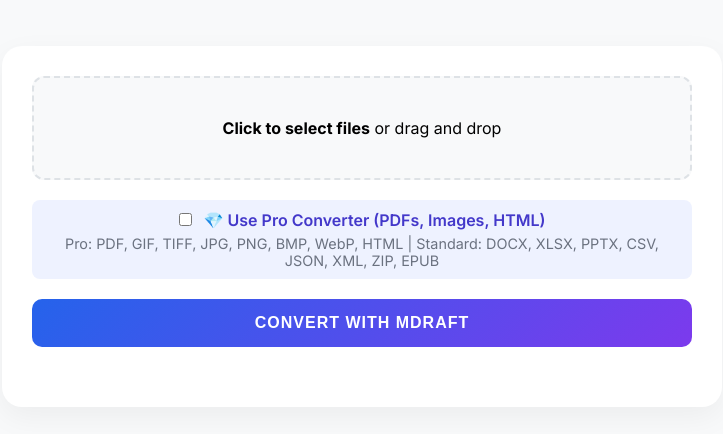
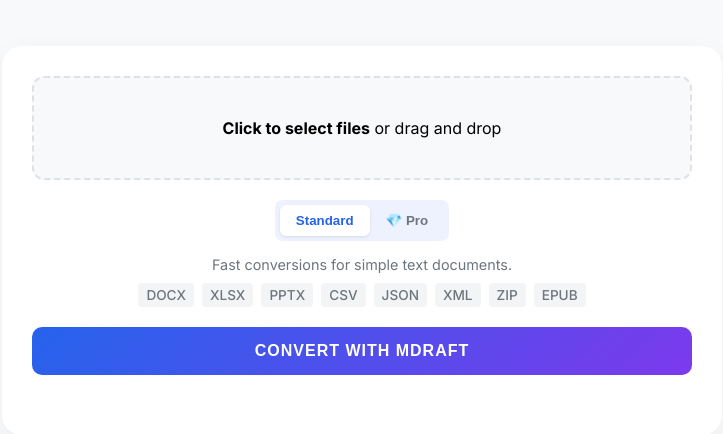
Before and after one commit to jmobrien1/document-markdown-converter, a Flask app: page / in a window 1280 px wide. Shown: the part 145-579 px from the top of the page, without its empty margins (278-1001 px from the left). Run offline with Flask 3, Linux system fonts and the light colour scheme; a user stored in the database is signed in; tables that the repository leaves empty hold one stand-in row (values such as "Sample post"); data that the repository does not hold is empty; some libraries are stand-ins or nearby versions.

Commit message:
Implement segmented control UI for converter selection - replacing checkbox with modern tab interface

```diff
--- a/app/templates/index.html
+++ b/app/templates/index.html
@@ -90,6 +90,70 @@
         .file-status-card.failed {
             border-color: #dc3545;
             background: linear-gradient(135deg, #fff8f8 0%, #ffffff 100%);
+        }
+
+        /* Segmented Control Styling */
+        .converter-options {
+            margin-bottom: 20px;
+            text-align: center;
+        }
+
+        .segmented-control {
+            display: flex;
+            justify-content: center;
+            background-color: #eef2ff;
+            border-radius: 8px;
+            padding: 5px;
+            width: fit-content;
+            margin: 0 auto 15px auto;
+        }
+
+        .segmented-control button {
+            border: none;
+            padding: 8px 16px;
+            cursor: pointer;
+            background-color: transparent;
+            border-radius: 6px;
+            font-weight: 600;
+            transition: all 0.2s ease-in-out;
+            color: var(--text-secondary);
+        }
+
+        .segmented-control button.active {
+            background-color: var(--surface);
+            color: var(--primary-start);
+            box-shadow: 0 1px 3px rgba(0,0,0,0.1);
+        }
+
+        .segmented-control button:hover:not(.active) {
+            background-color: rgba(255, 255, 255, 0.5);
+        }
+
+        .converter-details {
+            margin-top: 10px;
+        }
+
+        .converter-details p {
+            font-size: 0.9em;
+            color: var(--text-secondary);
+            margin-bottom: 8px;
+        }
+
+        .file-type-tags {
+            display: flex;
+            flex-wrap: wrap;
+            justify-content: center;
+            gap: 8px;
+            margin-top: 10px;
+        }
+
+        .file-type-tags span {
+            background-color: #f3f4f6;
+            padding: 4px 8px;
+            border-radius: 4px;
+            font-size: 0.85em;
+            font-weight: 500;
+            color: var(--text-secondary);
         }
 
         .file-info-section {
@@ -234,15 +298,33 @@
                         </div>
                     </div>
 
-                    <!-- New Pro Conversion Toggle -->
-                    <div class="pro-toggle" style="margin-bottom: 20px; text-align: center; padding: 10px; background: #eef2ff; border-radius: 8px;">
-                        <label for="pro_conversion" style="font-weight: 600; color: #4338ca; cursor: pointer;">
-                            <input type="checkbox" id="pro_conversion" name="pro_conversion" style="margin-right: 8px;">
-                            💎 Use Pro Converter (PDFs, Images, HTML)
-                        </label>
-                        <div style="font-size: 0.9em; color: #6b7280; margin-top: 5px;">
-                            Pro: PDF, GIF, TIFF, JPG, PNG, BMP, WebP, HTML | Standard: DOCX, XLSX, PPTX, CSV, JSON, XML, ZIP, EPUB
+                    <!-- Converter Options Segmented Control -->
+                    <div class="converter-options">
+                        <div class="segmented-control" role="tablist" aria-label="Conversion Options">
+                            <button type="button" id="standard-tab" class="active" role="tab" aria-selected="true" aria-controls="standard-panel">
+                                Standard
+                            </button>
+                            <button type="button" id="pro-tab" role="tab" aria-selected="false" aria-controls="pro-panel">
+                                💎 Pro
+                            </button>
                         </div>
+
+                        <div class="converter-details">
+                            <div id="standard-panel" role="tabpanel" aria-labelledby="standard-tab">
+                                <p>Fast conversions for simple text documents.</p>
+                                <div class="file-type-tags">
+                                    <span>DOCX</span><span>XLSX</span><span>PPTX</span><span>CSV</span><span>JSON</span><span>XML</span><span>ZIP</span><span>EPUB</span>
+                                </div>
+                            </div>
+                            <div id="pro-panel" role="tabpanel" aria-labelledby="pro-tab" style="display: none;">
+                                <p>Advanced OCR for complex files, powered by Google Document AI.</p>
+                                <div class="file-type-tags">
+                                    <span>PDF</span><span>JPG</span><span>PNG</span><span>GIF</span><span>TIFF</span><span>BMP</span><span>WebP</span><span>HTML</span>
+                                </div>
+                            </div>
+                        </div>
+
+                        <input type="hidden" name="pro_conversion" id="pro_conversion_hidden_input" value="off">
                     </div>
 
                     <button type="submit" class="convert-btn" id="convertBtn">Convert with mdraft</button>
@@ -303,6 +385,45 @@
         batchStatusContainer.id = 'batchStatusContainer';
         batchStatusContainer.className = 'file-status-list';
         uploadForm.parentNode.insertBefore(batchStatusContainer, uploadForm.nextSibling);
+
+        // Segmented Control Logic
+        const standardTab = document.getElementById('standard-tab');
+        const proTab = document.getElementById('pro-tab');
+        const standardPanel = document.getElementById('standard-panel');
+        const proPanel = document.getElementById('pro-panel');
+        const hiddenInput = document.getElementById('pro_conversion_hidden_input');
+
+        // Event listener for the "Standard" button
+        standardTab.addEventListener('click', () => {
+            // Update button states
+            standardTab.classList.add('active');
+            standardTab.setAttribute('aria-selected', 'true');
+            proTab.classList.remove('active');
+            proTab.setAttribute('aria-selected', 'false');
+
+            // Update panel visibility
+            standardPanel.style.display = 'block';
+            proPanel.style.display = 'none';
+
+            // Update hidden input for the form submission
+            hiddenInput.value = 'off';
+        });
+
+        // Event listener for the "Pro" button
+        proTab.addEventListener('click', () => {
+            // Update button states
+            proTab.classList.add('active');
+            proTab.setAttribute('aria-selected', 'true');
+            standardTab.classList.remove('active');
+            standardTab.setAttribute('aria-selected', 'false');
+
+            // Update panel visibility
+            proPanel.style.display = 'block';
+            standardPanel.style.display = 'none';
+
+            // Update hidden input for the form submission
+            hiddenInput.value = 'on';
+        });
 
         // Check user status for Pro
         let isProUser = false;
```
